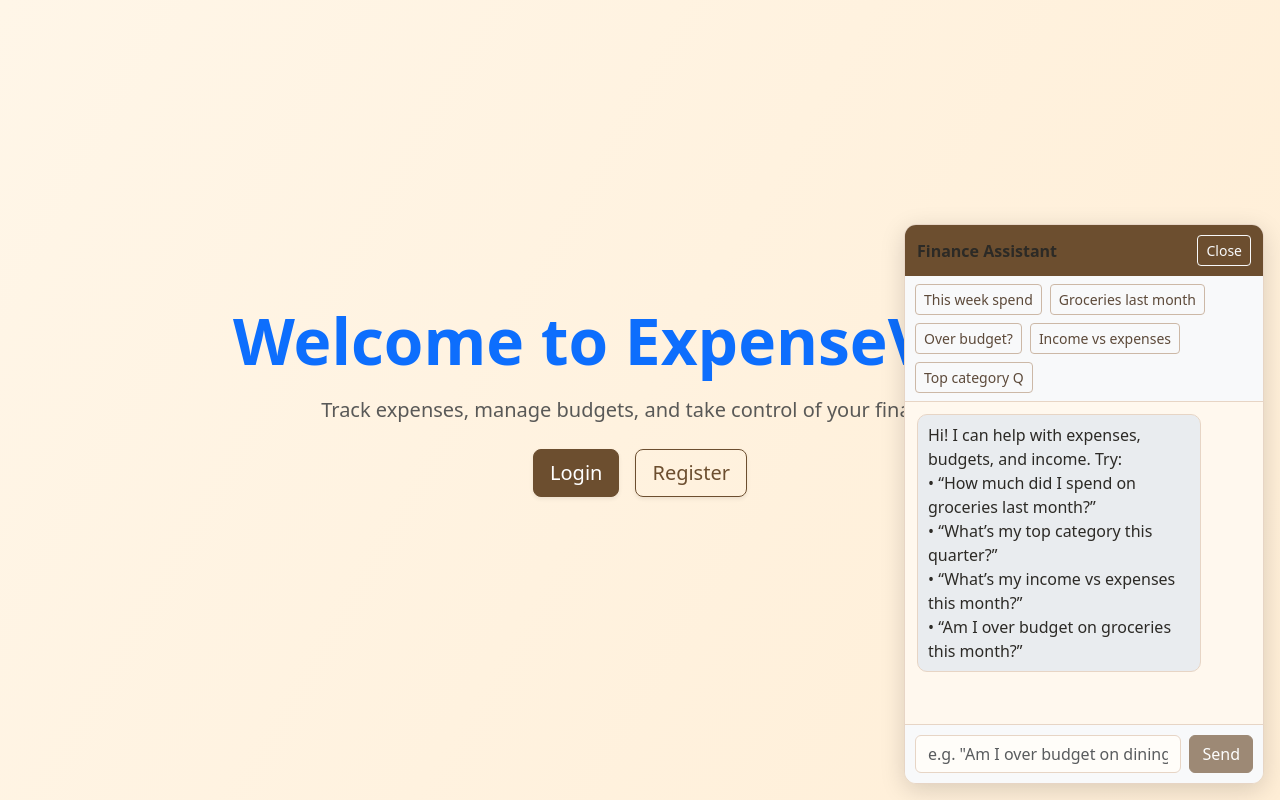
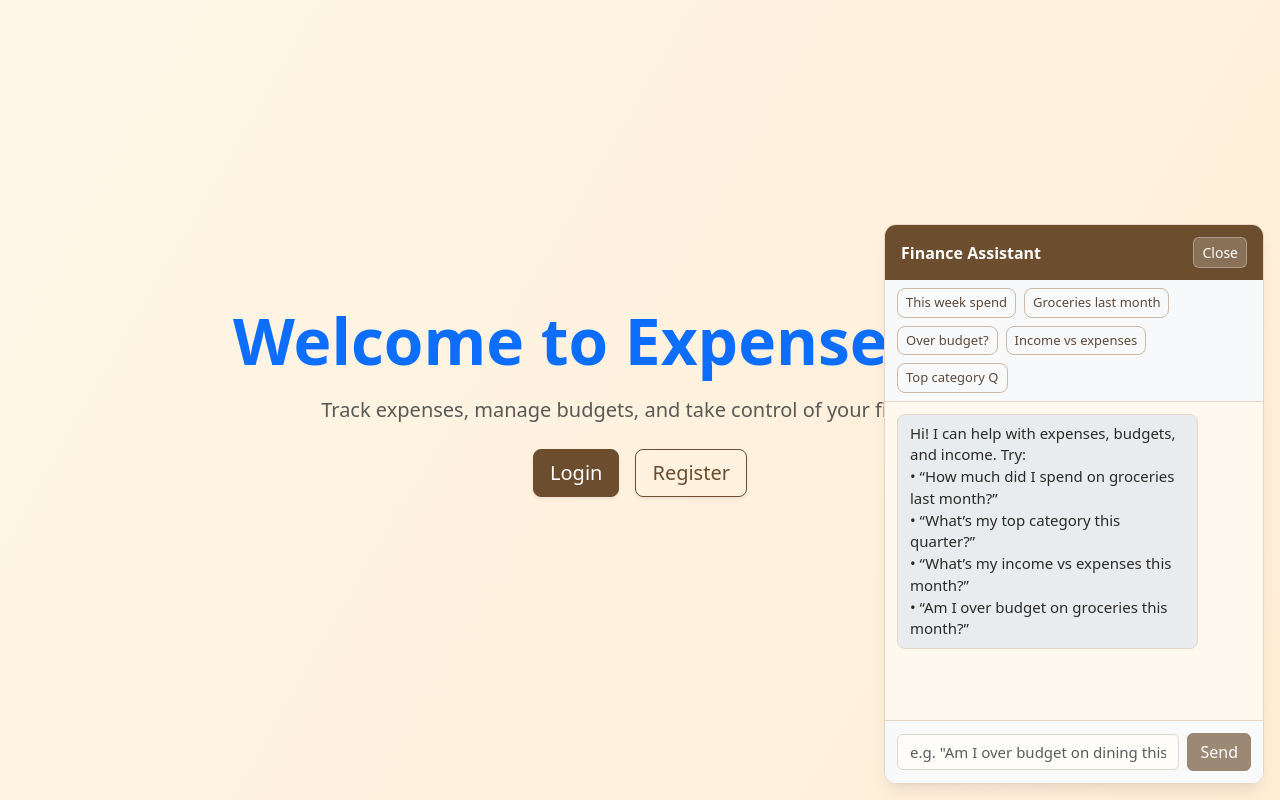
Before and after one commit to Andrew-O39/ExpenseVista-frontend, a React (Vite) app: page / in a window 1280 px wide. Both pictures are taken after a click on the button "💬 Finance Assistant". Built offline with nearby package versions, Linux system fonts and the light colour scheme; no server answers.

Commit message:
Redesign Finance Assistant UI

```diff
--- a/src/App.css
+++ b/src/App.css
@@ -652,6 +652,179 @@ html[data-bs-theme="dark"] .hero-welcome {
   border: 1px solid var(--ev-border-subtle);
 }
 
+/* =========================================================
+   Finance Assistant (floating panel)
+   ========================================================= */
+.assistant-wrap {
+  position: fixed;
+  right: var(--ev-space-4);
+  bottom: var(--ev-space-4);
+  z-index: 3000;
+  pointer-events: auto;
+}
+
+.assistant-trigger {
+  display: inline-flex;
+  align-items: center;
+  gap: var(--ev-space-2);
+  padding: var(--ev-space-2) var(--ev-space-4);
+  font-size: 0.9375rem;
+  font-weight: 500;
+  border-radius: 9999px;
+  border: 1px solid var(--ev-border-subtle);
+  background: var(--ev-surface-elevated);
+  color: var(--bs-body-color);
+  box-shadow: var(--ev-shadow-md);
+  transition: box-shadow 0.2s ease, transform 0.15s ease;
+}
+
+.assistant-trigger:hover {
+  box-shadow: var(--ev-shadow-lg);
+  color: var(--bs-body-color);
+  background: var(--ev-surface-elevated);
+  border-color: var(--ev-border-subtle);
+}
+
+.assistant-trigger:focus-visible {
+  outline: 2px solid var(--bs-primary);
+  outline-offset: 2px;
+}
+
+.assistant-panel {
+  display: flex;
+  flex-direction: column;
+  width: 380px;
+  max-width: 92vw;
+  height: 70vh;
+  max-height: 85vh;
+  background: var(--ev-surface-elevated);
+  color: var(--bs-body-color);
+  border: 1px solid var(--ev-border-subtle);
+  border-radius: 0.75rem;
+  box-shadow: var(--ev-shadow-lg);
+  overflow: hidden;
+}
+
+.assistant-header {
+  flex: 0 0 auto;
+  display: flex;
+  align-items: center;
+  justify-content: space-between;
+  gap: var(--ev-space-2);
+  padding: var(--ev-space-3) var(--ev-space-4);
+  background: var(--bs-primary);
+  color: #fff;
+}
+
+.assistant-header-title {
+  font-size: 1rem;
+  font-weight: 600;
+  margin: 0;
+}
+
+.assistant-header-close {
+  flex-shrink: 0;
+  padding: var(--ev-space-1) var(--ev-space-2);
+  font-size: 0.875rem;
+  border-radius: 0.375rem;
+  background: rgba(255, 255, 255, 0.2);
+  border: 1px solid rgba(255, 255, 255, 0.3);
+  color: #fff;
+}
+
+.assistant-header-close:hover {
+  background: rgba(255, 255, 255, 0.3);
+  border-color: rgba(255, 255, 255, 0.4);
+  color: #fff;
+}
+
+.assistant-quick-bar {
+  flex: 0 0 auto;
+  display: flex;
+  flex-wrap: wrap;
+  gap: var(--ev-space-2);
+  padding: var(--ev-space-2) var(--ev-space-3);
+  background: var(--bs-tertiary-bg);
+  border-bottom: 1px solid var(--ev-border-subtle);
+}
+
+.assistant-quick-bar .btn {
+  font-size: 0.8125rem;
+  padding: var(--ev-space-1) var(--ev-space-2);
+  border-radius: 0.5rem;
+}
+
+.assistant-body {
+  flex: 1 1 auto;
+  overflow-y: auto;
+  padding: var(--ev-space-3);
+  background: var(--bs-body-bg);
+}
+
+.assistant-messages {
+  display: flex;
+  flex-direction: column;
+  gap: var(--ev-space-2);
+}
+
+.assistant-bubble {
+  white-space: pre-wrap;
+  max-width: 85%;
+  padding: var(--ev-space-2) var(--ev-space-3);
+  border-radius: 0.5rem;
+  border: 1px solid var(--ev-border-subtle);
+  font-size: 0.9375rem;
+  line-height: 1.45;
+}
+
+.assistant-bubble--user {
+  align-self: flex-end;
+  background: var(--bs-primary-bg-subtle);
+  color: var(--bs-body-color);
+}
+
+.assistant-bubble--assistant {
+  align-self: flex-start;
+  background: var(--bs-tertiary-bg);
+  color: var(--bs-body-color);
+}
+
+.assistant-bubble--system {
+  align-self: flex-start;
+  background: var(--bs-secondary-bg);
+  color: var(--bs-body-color);
+}
+
+.assistant-input-bar {
+  flex: 0 0 auto;
+  display: flex;
+  gap: var(--ev-space-2);
+  align-items: center;
+  padding: var(--ev-space-3);
+  background: var(--bs-tertiary-bg);
+  border-top: 1px solid var(--ev-border-subtle);
+}
+
+.assistant-input-bar .form-control {
+  flex: 1 1 auto;
+  min-width: 0;
+  font-size: 0.9375rem;
+}
+
+.assistant-input-bar .btn-primary {
+  flex-shrink: 0;
+}
+
+@media (max-width: 768px) {
+  .assistant-wrap {
+    right: var(--ev-space-3);
+    bottom: var(--ev-space-3);
+  }
+  .assistant-panel {
+    width: calc(100vw - var(--ev-space-6));
+  }
+}
+
 /* Login page links: use brand link colors instead of Bootstrap blue */
 .login-page a,
 .login-page a:visited {
--- a/src/components/FinanceAssistant.tsx
+++ b/src/components/FinanceAssistant.tsx
@@ -91,122 +91,34 @@ export default function FinanceAssistant() {
     }
   }
 
-  // Floating styles (unchanged)
-const wrap: React.CSSProperties = {
-  position: "fixed",
-  right: 16,
-  bottom: 16,
-  zIndex: 3000,
-  pointerEvents: "auto",
-};
-
-// Panel uses theme variables
-const panel: React.CSSProperties = {
-  width: 360,
-  maxWidth: "92vw",
-  height: "70vh",
-  maxHeight: "85vh",
-  display: "flex",
-  flexDirection: "column",
-  boxShadow: "0 6px 24px rgba(0,0,0,0.15)",
-  borderRadius: 12,
-  overflow: "hidden",
-  background: "var(--bs-body-bg)",
-  color: "var(--bs-body-color)",
-  border: "1px solid var(--bs-border-color)",
-};
-
-// Header uses primary color & contrast
-const header: React.CSSProperties = {
-  background: "var(--bs-primary)",
-  color: "var(--bs-primary-contrast)",
-  padding: "10px 12px",
-  display: "flex",
-  alignItems: "center",
-  justifyContent: "space-between",
-  flex: "0 0 auto",
-};
-
-// Quick prompts bar uses subtle surface + border
-const quickBar: React.CSSProperties = {
-  background: "var(--bs-tertiary-bg)",
-  borderBottom: "1px solid var(--bs-border-color)",
-  padding: "8px 10px",
-  display: "flex",
-  flexWrap: "wrap",
-  gap: 8,
-  flex: "0 0 auto",
-};
-
-// Body uses body surface/colors
-const body: React.CSSProperties = {
-  background: "var(--bs-body-bg)",
-  color: "var(--bs-body-color)",
-  overflowY: "auto",
-  padding: 12,
-  flex: "1 1 auto",
-};
-
-// Input bar matches quickBar surface
-const inputBar: React.CSSProperties = {
-  background: "var(--bs-tertiary-bg)",
-  padding: 10,
-  display: "flex",
-  gap: 8,
-  alignItems: "center",
-  borderTop: "1px solid var(--bs-border-color)",
-  flex: "0 0 auto",
-};
-
-// Chat bubbles adapt by role, all variable-driven
-const bubble = (role: ChatMsg["role"]): React.CSSProperties => {
-  // Subtle backgrounds that flip with theme
-  const bg =
-    role === "user"
-      ? "var(--bs-primary-bg-subtle)"
-      : role === "system"
-      ? "var(--bs-secondary-bg)"
-      : "var(--bs-tertiary-bg)";
-
-  return {
-    whiteSpace: "pre-wrap",
-    alignSelf: role === "user" ? "flex-end" : "flex-start",
-    background: bg,
-    color: "var(--bs-body-color)",
-    border: "1px solid var(--bs-border-color)",
-    borderRadius: 10,
-    padding: "8px 10px",
-    maxWidth: "85%",
-    marginBottom: 8,
-  };
-};
-
   return (
-    <div style={wrap}>
+    <div className="assistant-wrap">
       {!open ? (
         <button
           type="button"
-          className="btn btn-primary rounded-pill shadow"
+          className="assistant-trigger"
           onClick={() => setOpen(true)}
+          aria-label="Open Finance Assistant"
         >
-          💬 Finance Assistant
+          <span aria-hidden>💬</span>
+          Finance Assistant
         </button>
       ) : (
-        <div style={panel}>
-          <div style={header}>
-            <strong>Finance Assistant</strong>
+        <div className="assistant-panel">
+          <div className="assistant-header">
+            <span className="assistant-header-title">Finance Assistant</span>
             <button
-             type="button"
-             className="btn btn-sm btn-outline-light"
-             onClick={() => setOpen(false)}
-             disabled={busy}
-           >
-             Close
+              type="button"
+              className="assistant-header-close"
+              onClick={() => setOpen(false)}
+              disabled={busy}
+              aria-label="Close assistant"
+            >
+              Close
             </button>
           </div>
 
-          {/* Quick prompts for Expenses, Budgets, and Income */}
-          <div style={quickBar}>
+          <div className="assistant-quick-bar">
             {quickPrompts.map((q, i) => (
               <button
                 key={i}
@@ -221,21 +133,28 @@ const bubble = (role: ChatMsg["role"]): React.CSSProperties => {
             ))}
           </div>
 
-          <div style={body} ref={scrollRef}>
-            <div className="d-flex flex-column">
+          <div className="assistant-body" ref={scrollRef}>
+            <div className="assistant-messages">
               {msgs.map((m, i) => (
-                <div key={i} style={bubble(m.role)}>
+                <div
+                  key={i}
+                  className={`assistant-bubble assistant-bubble--${m.role}`}
+                >
                   <div>{m.text}</div>
                   {m.actions && m.actions.length > 0 && (
                     <AssistantActions actions={m.actions} />
                   )}
                 </div>
               ))}
-              {busy && <div style={bubble("assistant")}>Thinking…</div>}
+              {busy && (
+                <div className="assistant-bubble assistant-bubble--assistant">
+                  Thinking…
+                </div>
+              )}
             </div>
           </div>
 
-          <div style={inputBar}>
+          <div className="assistant-input-bar">
             <input
               type="text"
               className="form-control"
@@ -244,6 +163,7 @@ const bubble = (role: ChatMsg["role"]): React.CSSProperties => {
               onChange={(e) => setInput(e.target.value)}
               onKeyDown={onKeyDown}
               disabled={busy}
+              aria-label="Message the assistant"
             />
             <button
               type="button"
```
